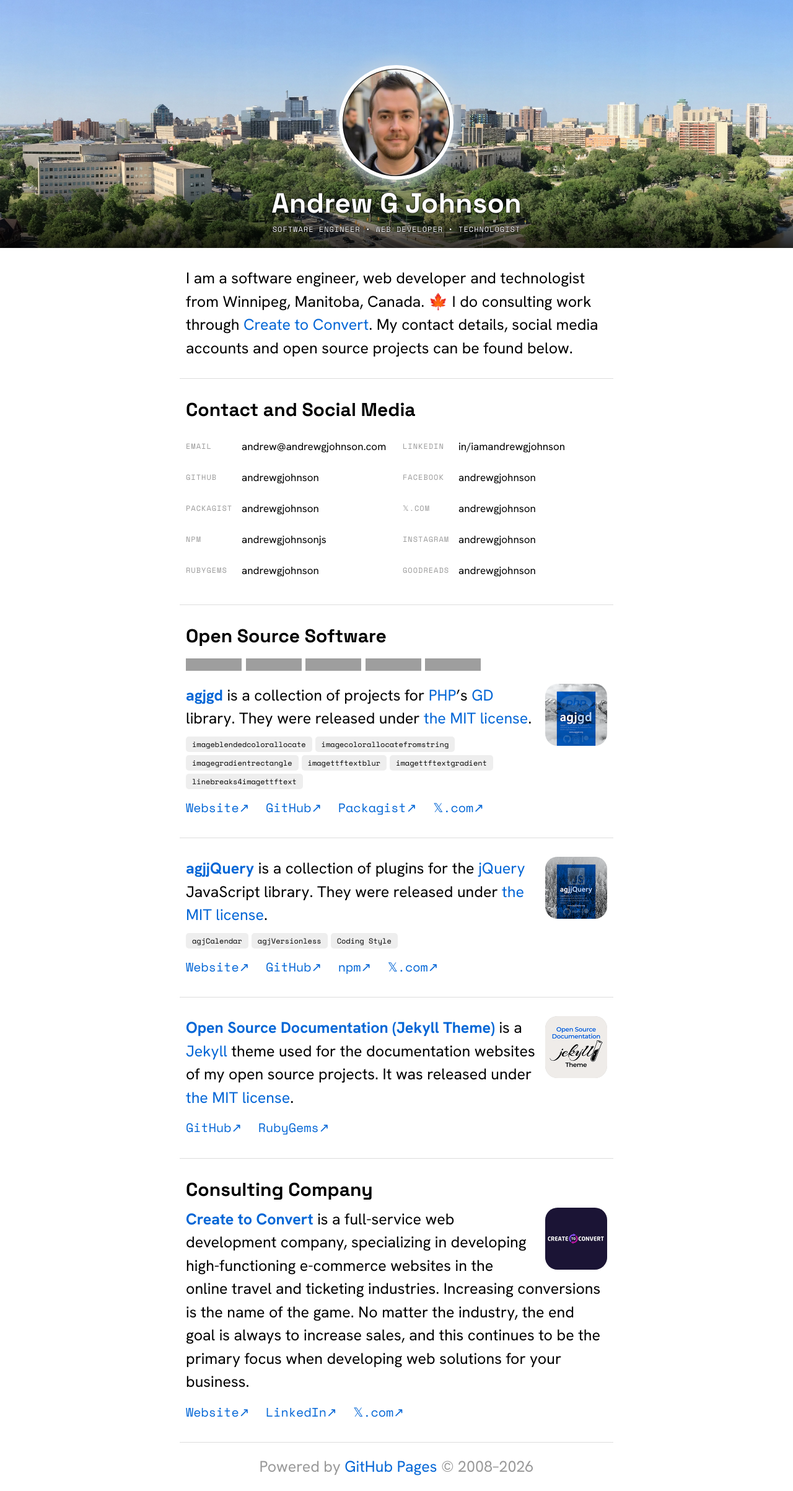
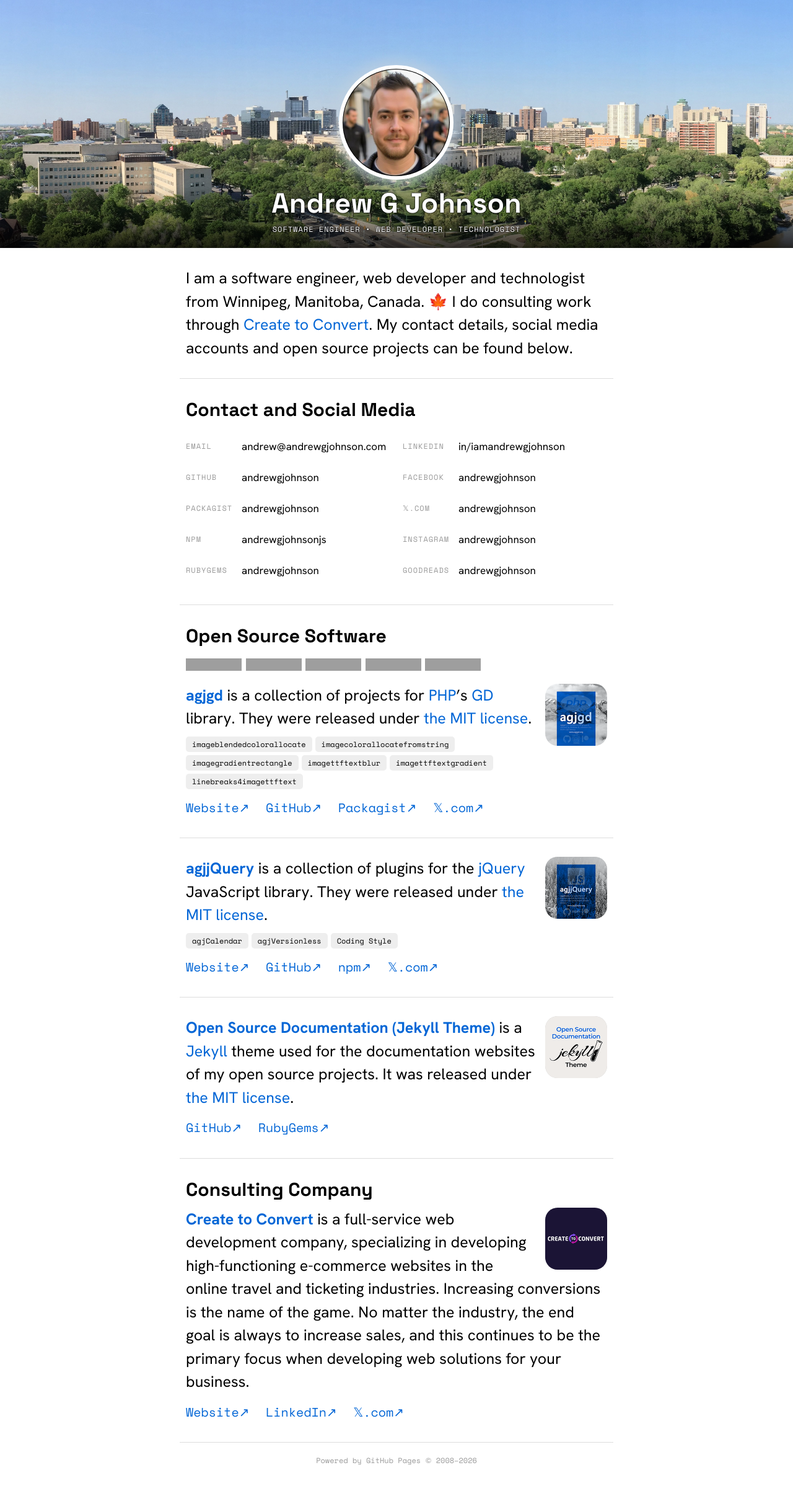
Before and after one commit to andrewgjohnson/www.andrewgjohnson.com, a Jekyll site: the page built from pages/index.md, in a window 1280 px wide. Shown: the whole page at 62% size. Built offline with Jekyll 4.4.1, drawn with Linux system fonts in a browser that asks for light colours; nearby versions of some CDN libraries; grey boxes are pictures that could not be loaded.

Commit message:
Updated footer display

```diff
--- a/_layouts/default.html
+++ b/_layouts/default.html
@@ -35,7 +35,7 @@
             </main>
             <footer>
                 <p id="footer">
-                    Powered by <a href="https://github.com/andrewgjohnson/www.andrewgjohnson.com" title="GitHub Pages">GitHub Pages</a> &#169; 2008–{{ site.time | date: '%Y' }}
+                    Powered by <a href="https://github.com/andrewgjohnson/www.andrewgjohnson.com" title="GitHub Pages">GitHub Pages</a> <span>&#169;</span> 2008–{{ site.time | date: '%Y' }}
                 </p>
             </footer>
         </div>
--- a/css/stylesheet.css
+++ b/css/stylesheet.css
@@ -60,7 +60,10 @@ ul.platforms a                                { display:inline-block;font-family
 
 #badges                                       { padding:10px 10px 0 }
 
-#footer                                       { color:#999999;padding:20px 0;text-align:center }
+#footer                                       { color:#999999;font-family:"Space Mono","Courier New","Courier",monospace;font-size:12px;padding:20px 0;text-align:center }
+#footer a                                     { color:#999999 }
+#footer a:hover                               { color:#2588f8 }
+#footer span                                  { font-family:"Hanken Grotesk","Arial",sans-serif }
 
 #cover-image                                  { background-color:#bfd0de;background-image:url("/cover-photo.jpg");background-position:50% 50%;background-repeat:no-repeat;background-size:cover;height:400px;left:0;position:absolute;right:0;top:0;z-index:2 }
 #cover-image:before,#cover-image:after        { background-image:linear-gradient(to bottom,rgba(0,0,0,0) 0%,rgba(0,0,0,0.5) 100%);background-image:-moz-linear-gradient(top,rgba(0,0,0,0) 0%,rgba(0,0,0,0.5) 100%);background-image:-ms-linear-gradient(top,rgba(0,0,0,0) 0%,rgba(0,0,0,0.5) 100%);background-image:-o-linear-gradient(top,rgba(0,0,0,0) 0%,rgba(0,0,0,0.5) 100%);background-image:-webkit-gradient(linear,left top,left bottom,color-stop(0,rgba(0,0,0,0)),color-stop(100%,rgba(0,0,0,0.5)));background-image:-webkit-linear-gradient(top,rgba(0,0,0,0) 0%,rgba(0,0,0,0.5) 100%);bottom:0;content:"";display:block;height:100px;left:0;position:absolute;right:0 }
```
Also changed, not shown: css/stylesheet.min.css.
